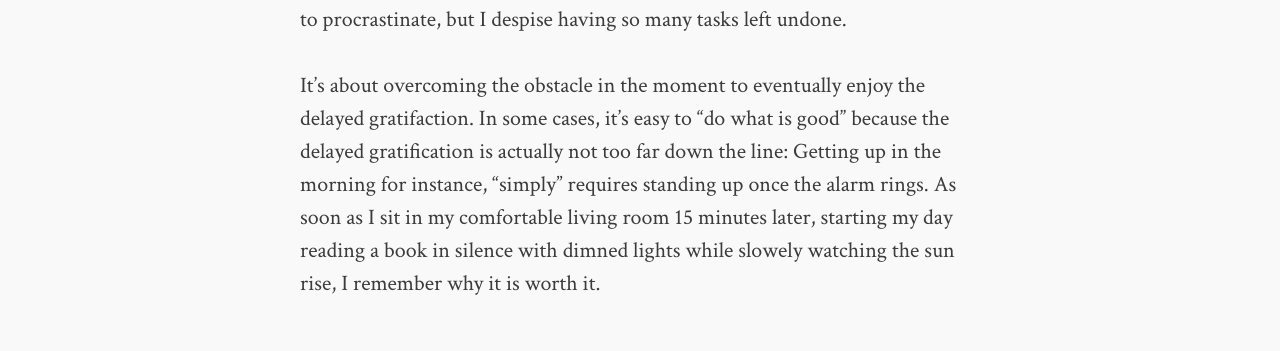
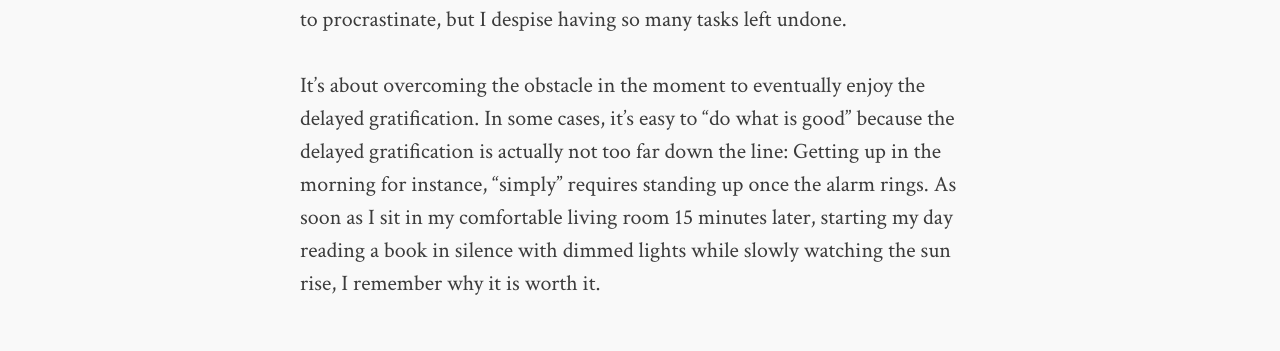
Before and after one commit to smileandknow/smileandknow.github.io, a Jekyll site: the page built from _posts/2020-04-28-on-writing-and-having-written.md, in a window 1280 px wide. Shown: the part 1348-1699 px from the top of the page. Built offline with Jekyll 4.4.1, drawn with Linux system fonts in a browser that asks for light colours; comment, search, counter and statistics services are not loaded.

Commit message:
fix typos

```diff
--- a/_posts/2020-04-28-on-writing-and-having-written.md
+++ b/_posts/2020-04-28-on-writing-and-having-written.md
@@ -19,10 +19,10 @@ I do like to eat sweets, but I regret having eaten them.
 I do like to gossip, but I despise having gossiped.
 I do like to procrastinate, but I despise having so many tasks left undone.
 
-It's about overcoming the obstacle in the moment to eventually enjoy the delayed gratifaction.
+It's about overcoming the obstacle in the moment to eventually enjoy the delayed gratification.
 In some cases, it's easy to "do what is good" because the delayed gratification is actually not too far down the line:
 Getting up in the morning for instance, "simply" requires standing up once the alarm rings.
-As soon as I sit in my comfortable living room 15 minutes later, starting my day reading a book in silence with dimned lights while slowely watching the sun rise, I remember why it is worth it.
+As soon as I sit in my comfortable living room 15 minutes later, starting my day reading a book in silence with dimmed lights while slowly watching the sun rise, I remember why it is worth it.
 
 ...
 <!---
```
Also changed, not shown: _posts/2020-04-28-on-progressive-and-maintaining-tasks.md (+2 -0 lines).
